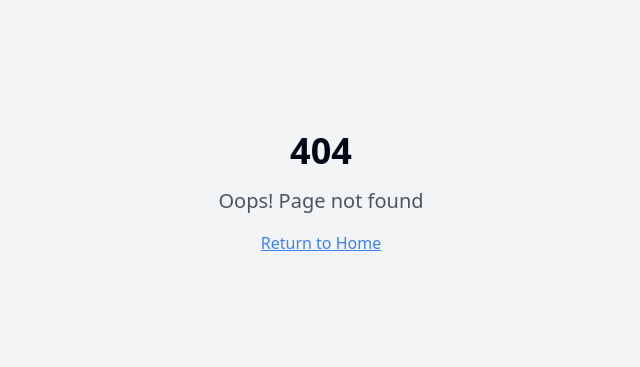
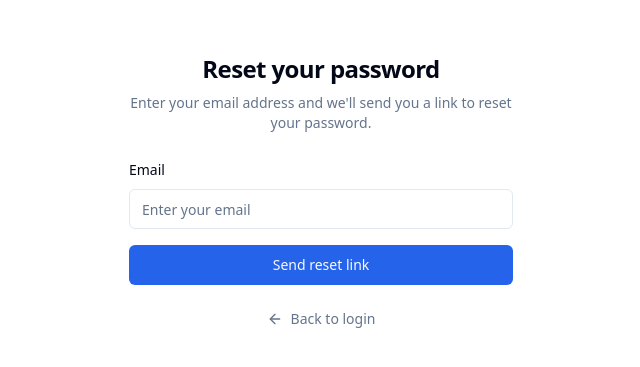
Before and after one commit to joshua-sx/pjiae-360, a React (Vite) app: page /forgot-password in a window 1280 px wide. Before the commit this address had no page. Shown: the part 207-574 px from the top of the page, without its empty margins (319-959 px from the left). Built offline with nearby package versions, Linux system fonts and the light colour scheme.

Commit message:
Implement password reset functionality
Implement password reset functionality, including backend logic, UI components, integration, and validation.

```diff
--- a/src/App.tsx
+++ b/src/App.tsx
@@ -17,6 +17,8 @@ import GoalsPage from "./components/GoalsPage";
 import CreateGoalPage from "./components/CreateGoalPage";
 import AdminDashboard from "./components/admin/AdminDashboard";
 import EmployeesPage from "./components/admin/employees/EmployeesPage";
+import { ForgotPasswordForm } from "./components/ForgotPasswordForm";
+import { ResetPasswordForm } from "./components/ResetPasswordForm";
 
 const queryClient = new QueryClient();
 
@@ -30,6 +32,8 @@ const App = () => (
             <Route path="/" element={<LandingPage />} />
             <Route path="/log-in" element={<AuthPage />} />
             <Route path="/create-account" element={<AuthPage isSignUp={true} />} />
+            <Route path="/forgot-password" element={<ForgotPasswordForm />} />
+            <Route path="/reset-password" element={<ResetPasswordForm />} />
             <Route path="/onboarding" element={
               <ProtectedRoute>
                 <LazyOnboardingFlow />
--- /dev/null
+++ b/src/components/ForgotPasswordForm.tsx
@@ -0,0 +1,85 @@
+import { useState } from "react";
+import { useAuth } from "@/hooks/useAuth";
+import { Button } from "@/components/ui/button";
+import { Input } from "@/components/ui/input";
+import { Label } from "@/components/ui/label";
+import { Alert, AlertDescription } from "@/components/ui/alert";
+import { ArrowLeft, Mail } from "lucide-react";
+import { Link } from "react-router-dom";
+
+export function ForgotPasswordForm() {
+  const [email, setEmail] = useState("");
+  const [isLoading, setIsLoading] = useState(false);
+  const [message, setMessage] = useState("");
+  const [error, setError] = useState("");
+  const { resetPassword } = useAuth();
+
+  const handleSubmit = async (e: React.FormEvent) => {
+    e.preventDefault();
+    setIsLoading(true);
+    setError("");
+    setMessage("");
+
+    const { error } = await resetPassword(email);
+
+    if (error) {
+      setError(error.message);
+    } else {
+      setMessage("Check your email for a password reset link.");
+    }
+
+    setIsLoading(false);
+  };
+
+  return (
+    <div className="min-h-screen bg-background flex items-center justify-center p-6">
+      <div className="w-full max-w-sm space-y-6">
+        <div className="text-center space-y-2">
+          <h1 className="text-2xl font-semibold tracking-tight">Reset your password</h1>
+          <p className="text-sm text-muted-foreground">
+            Enter your email address and we'll send you a link to reset your password.
+          </p>
+        </div>
+
+        <form onSubmit={handleSubmit} className="space-y-4">
+          <div className="space-y-2">
+            <Label htmlFor="email">Email</Label>
+            <Input
+              id="email"
+              type="email"
+              value={email}
+              onChange={(e) => setEmail(e.target.value)}
+              placeholder="Enter your email"
+              required
+              disabled={isLoading}
+            />
+          </div>
+
+          {error && (
+            <Alert variant="destructive">
+              <AlertDescription>{error}</AlertDescription>
+            </Alert>
+          )}
+
+          {message && (
+            <Alert>
+              <Mail className="h-4 w-4" />
+              <AlertDescription>{message}</AlertDescription>
+            </Alert>
+          )}
+
+          <Button type="submit" className="w-full" disabled={isLoading}>
+            {isLoading ? "Sending..." : "Send reset link"}
+          </Button>
+        </form>
+
+        <div className="text-center">
+          <Link to="/login" className="inline-flex items-center text-sm text-muted-foreground hover:text-foreground">
+            <ArrowLeft className="mr-2 h-4 w-4" />
+            Back to login
+          </Link>
+        </div>
+      </div>
+    </div>
+  );
+}
--- /dev/null
+++ b/src/components/ResetPasswordForm.tsx
@@ -0,0 +1,107 @@
+import { useState, useEffect } from "react";
+import { useAuth } from "@/hooks/useAuth";
+import { useNavigate, useSearchParams } from "react-router-dom";
+import { Button } from "@/components/ui/button";
+import { Input } from "@/components/ui/input";
+import { Label } from "@/components/ui/label";
+import { Alert, AlertDescription } from "@/components/ui/alert";
+
+export function ResetPasswordForm() {
+  const [password, setPassword] = useState("");
+  const [confirmPassword, setConfirmPassword] = useState("");
+  const [isLoading, setIsLoading] = useState(false);
+  const [error, setError] = useState("");
+  const { updatePassword, session } = useAuth();
+  const navigate = useNavigate();
+  const [searchParams] = useSearchParams();
+
+  useEffect(() => {
+    // Check if user is authenticated (came from email link)
+    if (!session) {
+      navigate("/login");
+    }
+  }, [session, navigate]);
+
+  const handleSubmit = async (e: React.FormEvent) => {
+    e.preventDefault();
+    setIsLoading(true);
+    setError("");
+
+    if (password !== confirmPassword) {
+      setError("Passwords do not match");
+      setIsLoading(false);
+      return;
+    }
+
+    if (password.length < 6) {
+      setError("Password must be at least 6 characters");
+      setIsLoading(false);
+      return;
+    }
+
+    const { error } = await updatePassword(password);
+
+    if (error) {
+      setError(error.message);
+    } else {
+      navigate("/dashboard");
+    }
+
+    setIsLoading(false);
+  };
+
+  if (!session) {
+    return null; // Will redirect to login
+  }
+
+  return (
+    <div className="min-h-screen bg-background flex items-center justify-center p-6">
+      <div className="w-full max-w-sm space-y-6">
+        <div className="text-center space-y-2">
+          <h1 className="text-2xl font-semibold tracking-tight">Set new password</h1>
+          <p className="text-sm text-muted-foreground">
+            Enter your new password below.
+          </p>
+        </div>
+
+        <form onSubmit={handleSubmit} className="space-y-4">
+          <div className="space-y-2">
+            <Label htmlFor="password">New Password</Label>
+            <Input
+              id="password"
+              type="password"
+              value={password}
+              onChange={(e) => setPassword(e.target.value)}
+              placeholder="Enter new password"
+              required
+              disabled={isLoading}
+            />
+          </div>
+
+          <div className="space-y-2">
+            <Label htmlFor="confirmPassword">Confirm Password</Label>
+            <Input
+              id="confirmPassword"
+              type="password"
+              value={confirmPassword}
+              onChange={(e) => setConfirmPassword(e.target.value)}
+              placeholder="Confirm new password"
+              required
+              disabled={isLoading}
+            />
+          </div>
+
+          {error && (
+            <Alert variant="destructive">
+              <AlertDescription>{error}</AlertDescription>
+            </Alert>
+          )}
+
+          <Button type="submit" className="w-full" disabled={isLoading}>
+            {isLoading ? "Updating..." : "Update password"}
+          </Button>
+        </form>
+      </div>
+    </div>
+  );
+}
--- a/src/components/auth/AuthFormFooter.tsx
+++ b/src/components/auth/AuthFormFooter.tsx
@@ -1,5 +1,22 @@
+import { Link, useLocation } from "react-router-dom";
+
 export function AuthFormFooter() {
+  const location = useLocation();
+  const isSignUp = location.pathname === "/create-account";
+
   return (
+    <div className="space-y-4">
+      {!isSignUp && (
+        <div className="text-center">
+          <Link
+            to="/forgot-password"
+            className="text-sm text-muted-foreground hover:text-primary underline underline-offset-4"
+          >
+            Forgot your password?
+          </Link>
+        </div>
+      )}
+
       <div className="text-muted-foreground text-center text-xs text-balance">
         By clicking continue, you agree to our{" "}
         <a href="#" className="underline underline-offset-4 hover:text-primary">
@@ -11,5 +28,6 @@ export function AuthFormFooter() {
         </a>
         .
       </div>
+    </div>
   );
 }
--- a/src/hooks/useAuth.ts
+++ b/src/hooks/useAuth.ts
@@ -64,6 +64,24 @@ export function useAuth() {
     return { error };
   };
 
+  const resetPassword = async (email: string) => {
+    const redirectUrl = `${window.location.origin}/reset-password`;
+
+    const { error } = await supabase.auth.resetPasswordForEmail(email, {
+      redirectTo: redirectUrl,
+    });
+
+    return { error };
+  };
+
+  const updatePassword = async (newPassword: string) => {
+    const { data, error } = await supabase.auth.updateUser({
+      password: newPassword,
+    });
+
+    return { data, error };
+  };
+
   return {
     user,
     session,
@@ -71,6 +89,8 @@ export function useAuth() {
     signUp,
     signIn,
     signOut,
+    resetPassword,
+    updatePassword,
     isAuthenticated: !!user,
   };
 }
```
Also changed, not shown: tasks/appraisal-system-task-list.md (+2 -2 lines). Lines whose indentation alone changed are shown as unchanged.
